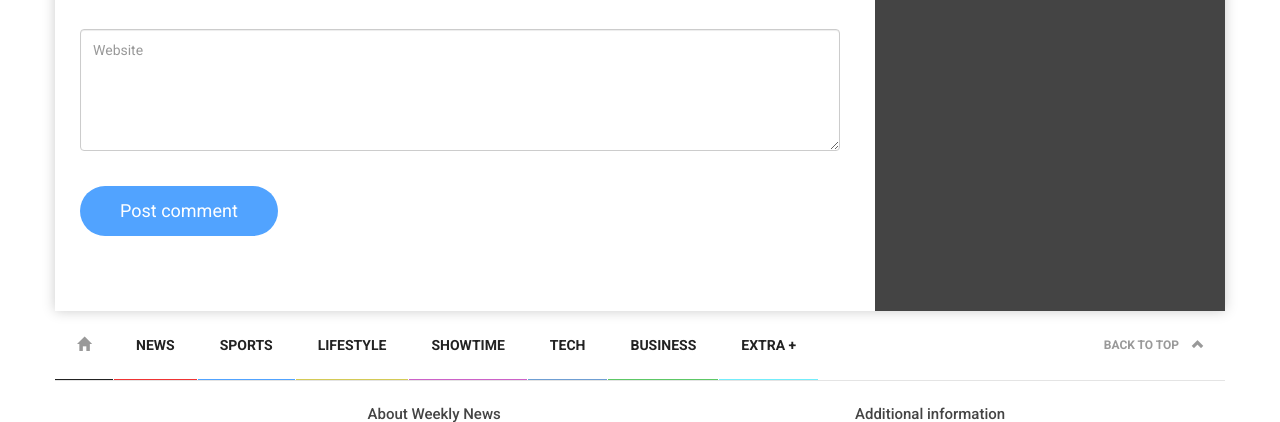
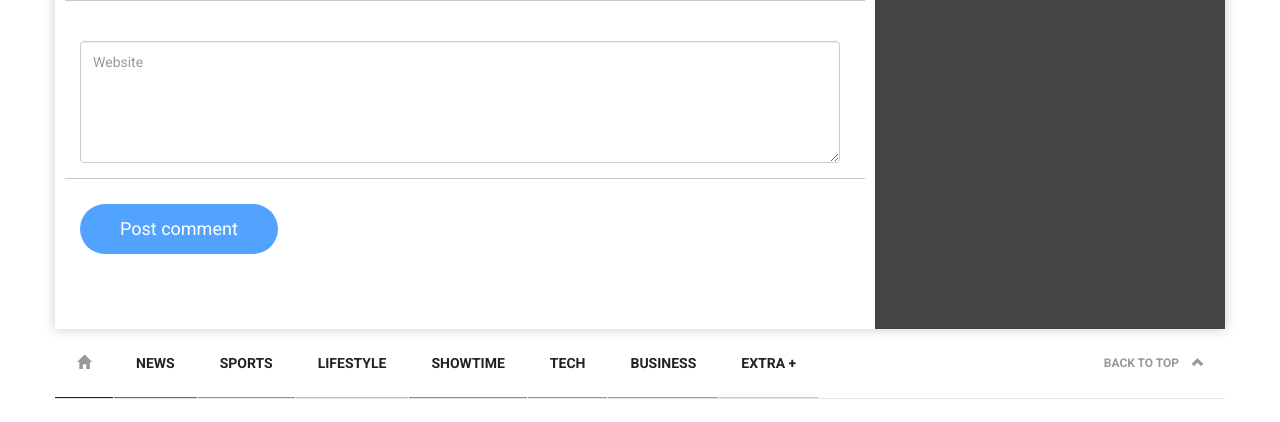
Before and after one commit to marcolopezs/webviatransporte, a PHP site: page /foo/article-2.html in a window 1280 px wide. Shown: the part 3891-4313 px from the top of the page. Run offline with PHP 8.4, Linux system fonts and the light colour scheme.

Commit message:
eliminacion de comentarios - agregando propiedades para border inferior al separar noticia en categorias o buscador

```diff
--- a/assets/css/style.css
+++ b/assets/css/style.css
@@ -1,90 +1,3 @@
-/* ==========================================================================
-   Table of Content
-   ==========================================================================
-
-    Global
-        Body
-        Links
-
-    General
-        Wrappers and containers
-        Article elements
-        Separators
-        Ratings
-        Buttons and forms
-        Colors
-        Media Queries
-        Margins and paddings
-
-    Header mobile
-        Branding
-        Navigation
-
-    Header desktop
-        Branding
-        Search
-        Weather
-        Navigation
-            Subnav - full size menu
-            Dropnav - regular drop down menu
-            Sub navigation - categories
-
-        Media Queries
-
-    Slider
-        Slider
-        Media Queries
-
-    Content
-        Articles
-            Media Queries
-        News Layouts
-            news-lay-1
-            news-lay-2
-            news-lay-3
-            Media Queries
-
-        Reviews
-        Videos
-            Media Queries
-
-        Article page
-            Blockquote
-            Info box
-            Author box
-            Highlights
-            Reviews
-            Footer
-            Comments
-            Iframes
-            Media Queries
-
-        Archive page
-            Timeline
-
-        Author page
-
-    Sidebar
-        Timeline module
-        Quote module
-        Singles module
-        News module
-        Photos module
-        Media Queries
-
-    Footer
-        Navigation
-        About
-        Copyright
-        Media Queries
-
-    Banners
-        Banners
-        Media Queries
-
-
-
-
 /* ==========================================================================
    Global
    ========================================================================== */
@@ -481,7 +394,9 @@ ul.rating li.li-rated {
 }
 
 #page-content .bottom-margin {
-    margin-bottom: 25px;
+    margin-bottom: 15px;
+    border-bottom: 1px solid #c9c9c9;
+    padding-bottom: 15px;
 }
 
 .top-padding {
```
